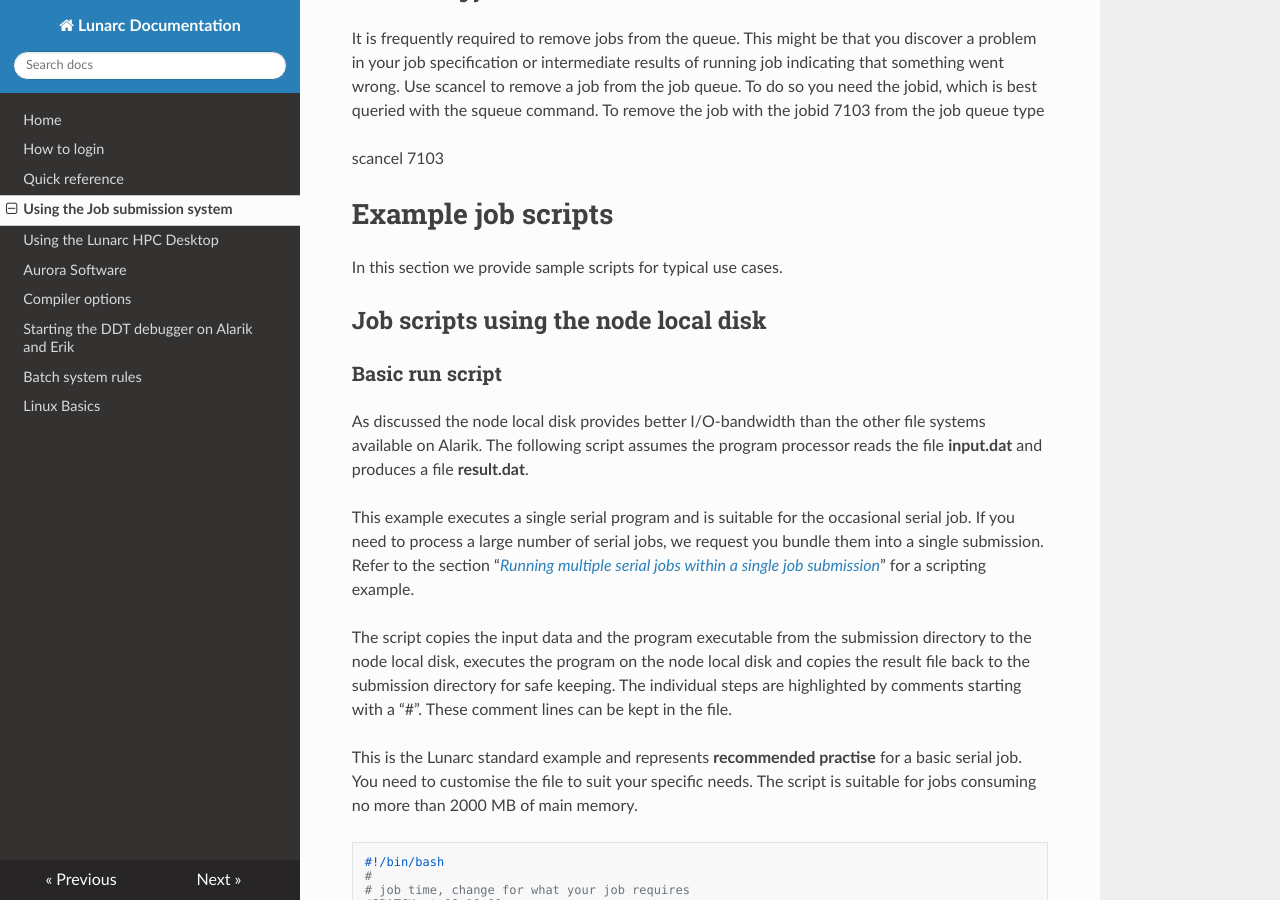
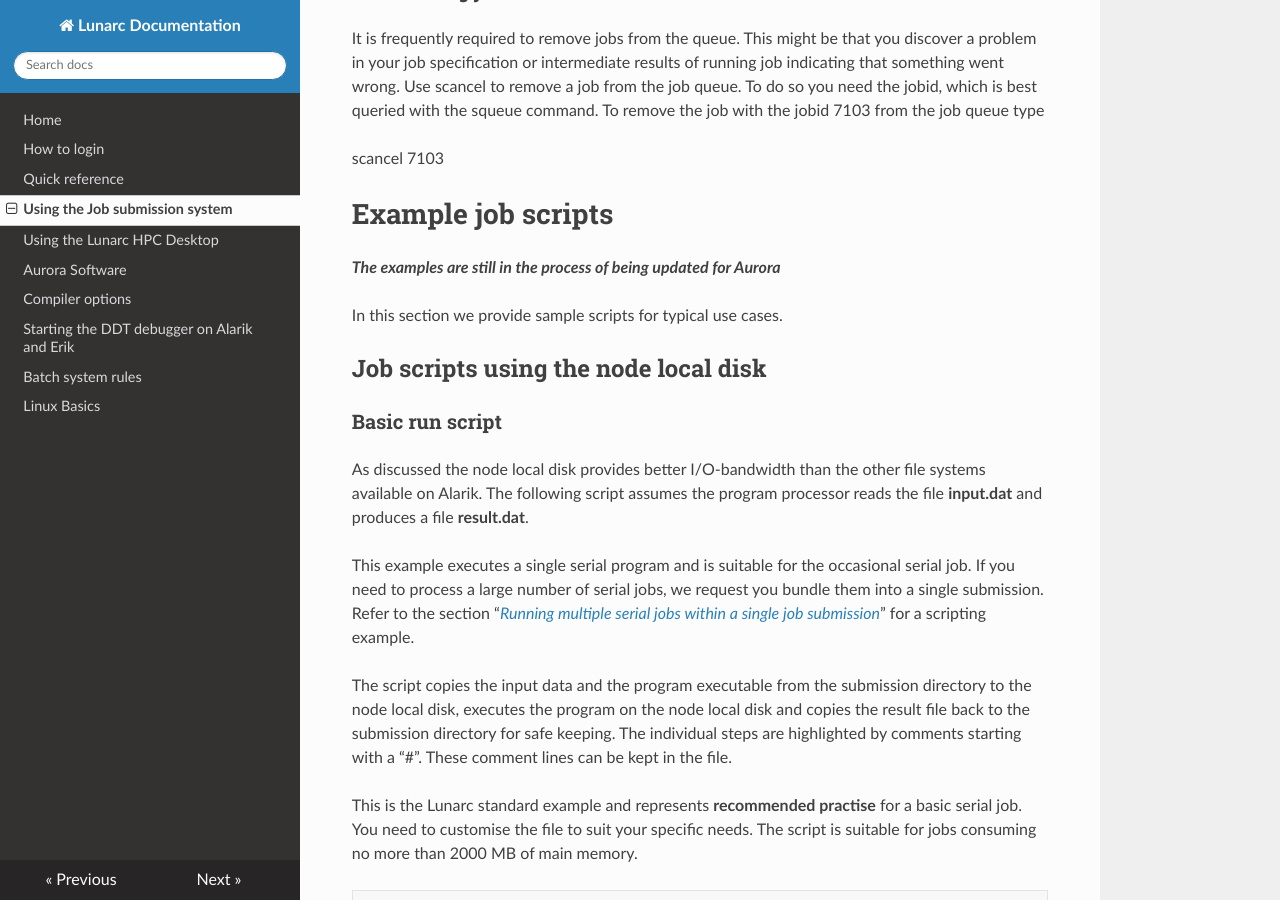
Before and after one commit to lunarc/lunarc_docs, an MkDocs documentation site: the page built from docs/batch_system.md, in a window 1280 px wide and 900 px high, scrolled down 14629 px. Built offline with MkDocs 1.6.1, drawn with Linux system fonts in a browser that asks for light colours; nearby versions of some CDN libraries; old or Windows-style settings are respelled for this version of MkDocs.

Commit message:
Update batch_system.md

```diff
--- a/docs/batch_system.md
+++ b/docs/batch_system.md
@@ -681,6 +681,9 @@ jobid 7103 from the job queue type
 scancel 7103
 
 # Example job scripts
+
+***The examples are still in the process of being updated for Aurora***
+
 
 In this section we provide sample scripts for typical use cases.
 
```
